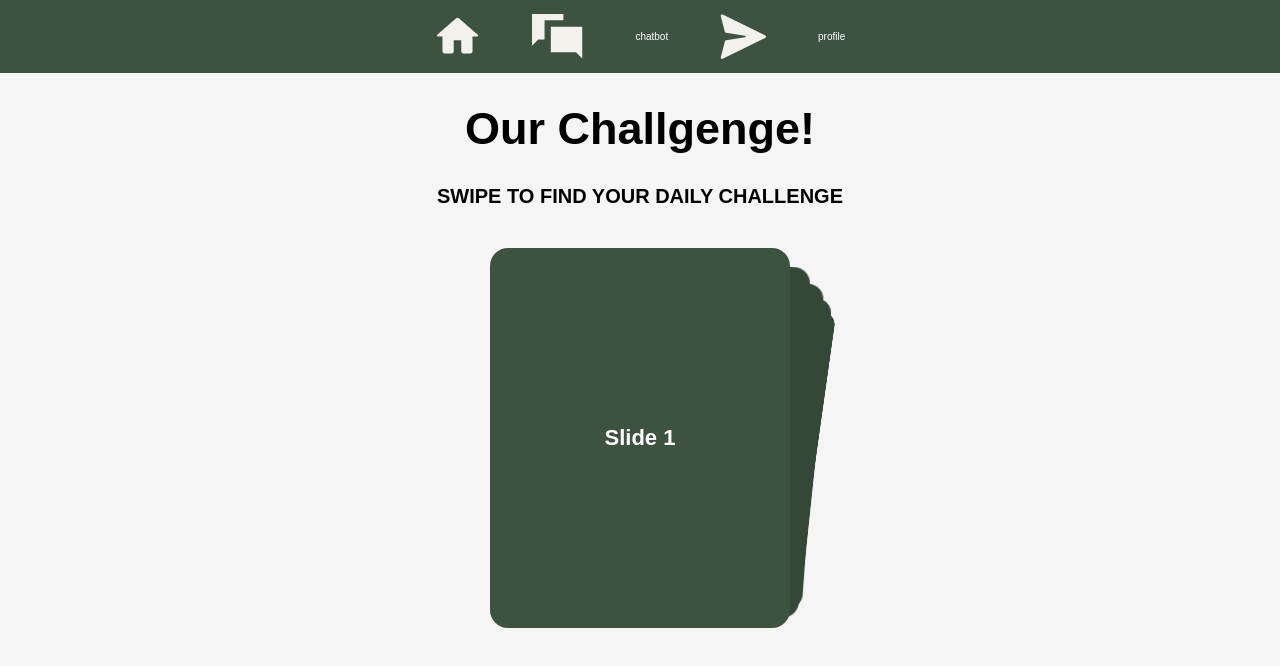
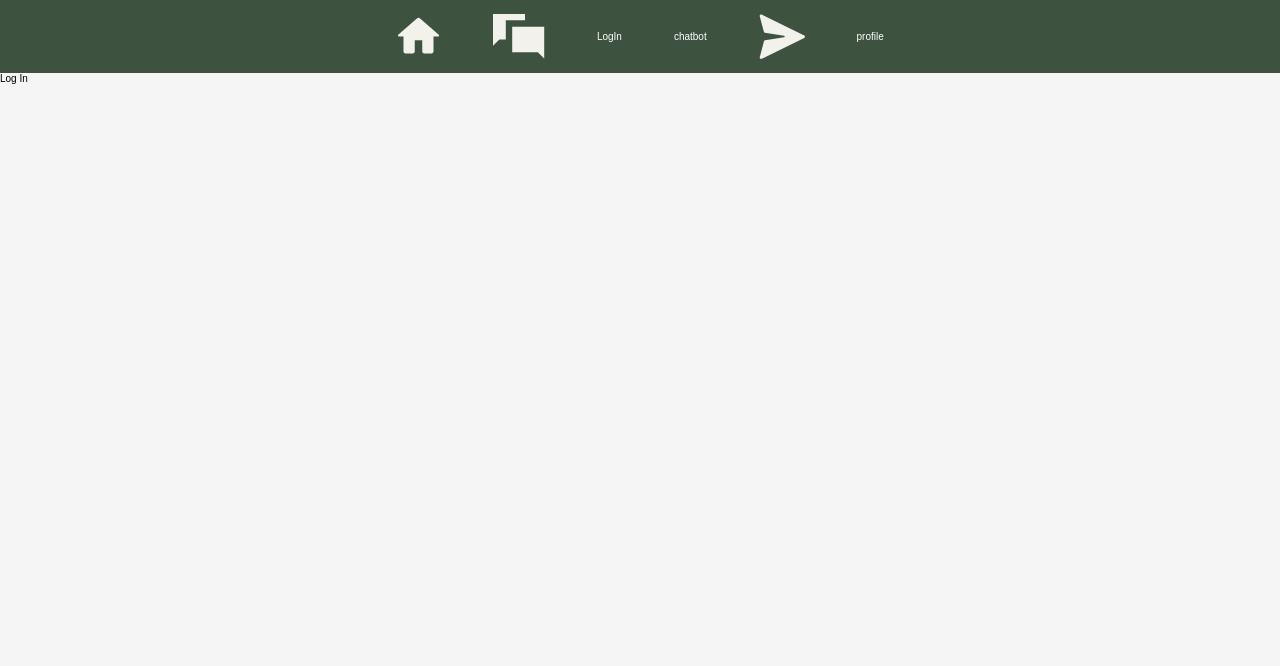
Before and after one commit to NSStoyanova22/GreenVista, a React (Vite) app: page /LogIn in a window 1280 px wide. Shown: the top 666 px of the page. Built offline with nearby package versions, Linux system fonts and the light colour scheme.

Commit message:
Create LogIn page

```diff
--- a/src/App.jsx
+++ b/src/App.jsx
@@ -1,42 +1,17 @@
-import home from '../public/home-icon.svg'
-import forum from '../public/forum-icon.svg'
-import chat from '../public/chat-icon.svg'
+
 
 import '../styles/app.css'
 import React, { useRef, useState } from 'react';
 // Import Swiper React components
 import { Swiper, SwiperSlide,  } from 'swiper/react';
 import { EffectCards } from 'swiper/modules';
+import { Navbar } from './components/Navbar';
 export default function App() {
   const [count, setCount] = useState(0)
 
   return (
     <>
-    <nav>
-    <ul>
-    <li>
-      <a href="#">
-        <img src={home} alt="" />
-      </a>
-    </li>
-    <li>
-      <a href="#">
-        <img src={forum} alt="" />
-      </a>
-    </li>
-    <li>
-      <a>chatbot</a>
-    </li>
-    <li>
-      <a>
-        <img src={chat} alt="" />
-      </a>
-    </li>
-    <li>
-      <a>profile</a>
-    </li>
-  </ul>
-</nav>
+    <Navbar />
 <h1 className="heading">Our Challgenge!</h1>
   <h2 className="heading2">Swipe to find your daily challenge</h2>
       <Swiper
--- /dev/null
+++ b/src/components/LogIn.jsx
@@ -0,0 +1,13 @@
+import React from "react";
+import { Navbar } from "./Navbar";
+
+export const LogIn = () => {
+
+    return (
+        <div>
+             <Navbar />
+        <div>Log In</div>
+        </div>
+
+    )
+}
--- /dev/null
+++ b/src/components/Navbar.jsx
@@ -0,0 +1,39 @@
+import React from "react";
+import home from '../../public/home-icon.svg'
+import forum from '../../public/forum-icon.svg'
+import chat from '../../public/chat-icon.svg'
+
+export const Navbar = () => {
+    return(
+        <nav>
+            <ul>
+                <li>
+                    <a href="#">
+                        <img src={home} alt="" />
+                    </a>
+                </li>
+                <li>
+                    <a href="#">
+                        <img src={forum} alt="" />
+                    </a>
+                </li>
+                <li>
+                    <a href="/LogIn">
+                        LogIn
+                    </a>
+                </li>
+                <li>
+                    <a>chatbot</a>
+                </li>
+                <li>
+                    <a>
+                        <img src={chat} alt="" />
+                    </a>
+                </li>
+                <li>
+                    <a>profile</a>
+                </li>
+            </ul>
+    </nav>
+    )
+}
--- a/src/main.jsx
+++ b/src/main.jsx
@@ -7,24 +7,25 @@ import {
   RouterProvider,
 } from "react-router-dom";
 // import Root from "./routes/root";
-// import ErrorPage from "./error-page";
+import ErrorPage from "./error-page";
 // import Contact from "./routes/contact";
+import { LogIn } from './components/LogIn';
 
-// const router = createBrowserRouter([
-//   {
-//     path: "/",
-//     element: <Root />,
-//     errorElement: <ErrorPage />,
-//   },
-//   {
-//     path: "contacts/:contactId",
-//     element: <Contact />,
-//   }
-// ]);
+const router = createBrowserRouter([
+  {
+    path: "/",
+    element: <App />,
+    errorElement: <ErrorPage />,
+  },
+  {
+    path: "/LogIn",
+    element: <LogIn />,
+  }
+]);
 
 ReactDOM.createRoot(document.getElementById('root')).render(
   <React.StrictMode>
-    {/* <RouterProvider router={router} /> */}
-    <App />
+    <RouterProvider router={router} />
+    {/* <App /> */}
   </React.StrictMode>,
 )
```
